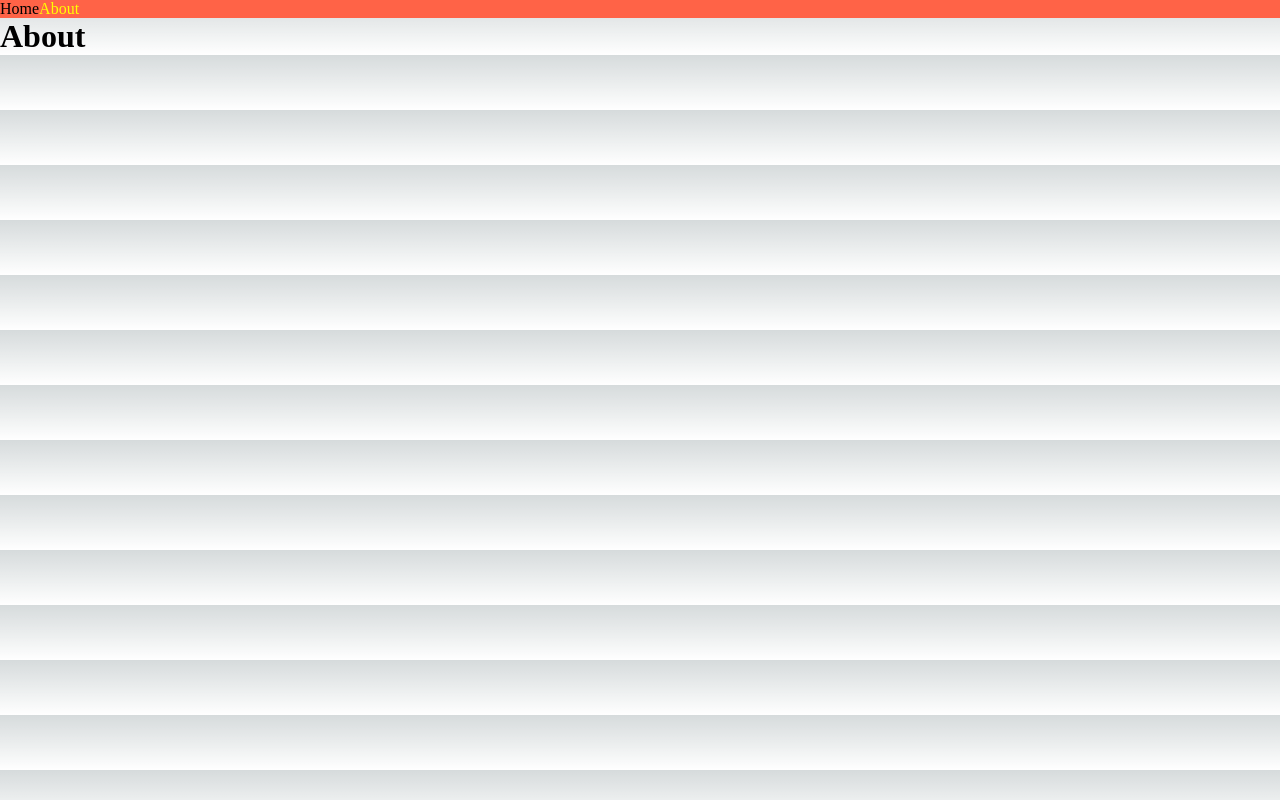
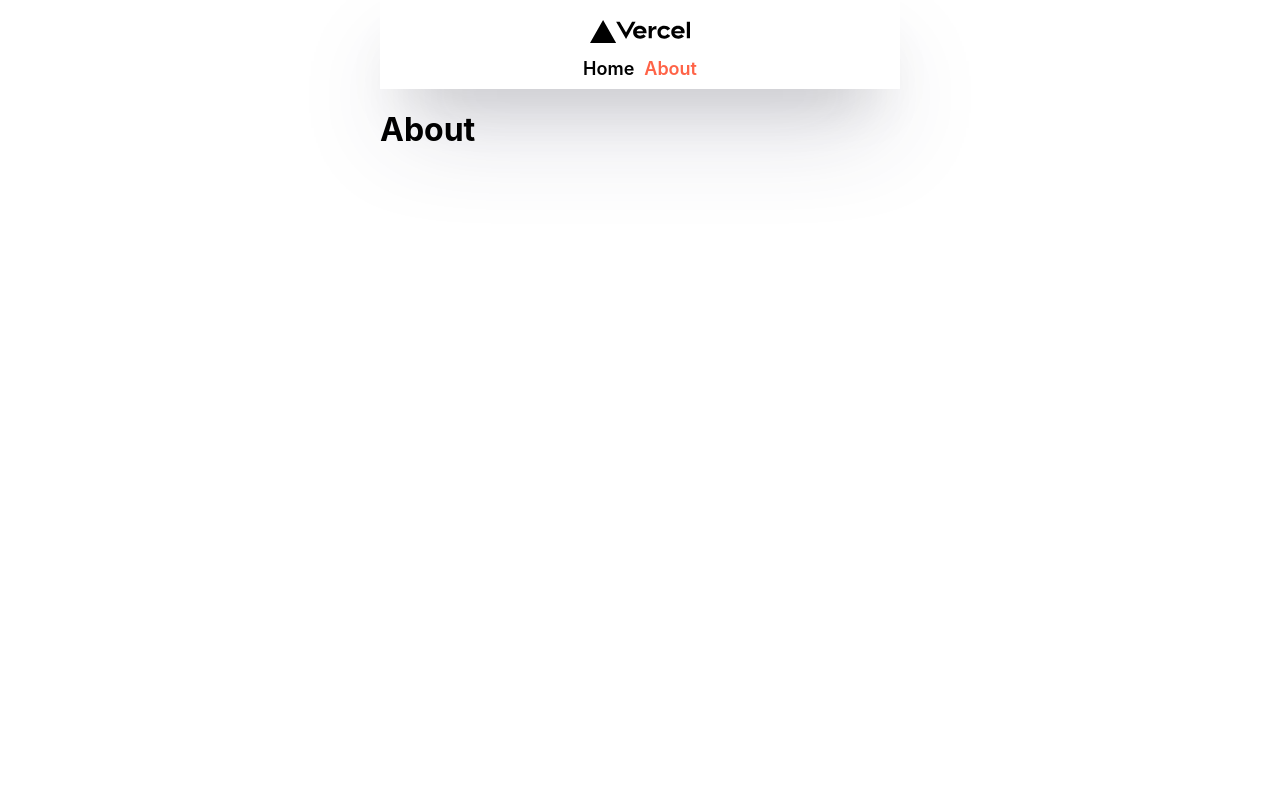
Before and after one commit to skylhs3/nextjs-intro, a Next.js app: page /about in a window 1280 px wide. Built offline with nearby package versions, Linux system fonts and the light colour scheme.

Commit message:
#2.1 Fetching Data

```diff
--- a/components/NavBar.js
+++ b/components/NavBar.js
@@ -4,21 +4,40 @@
   const router = useRouter();
   return (
     <nav>
-      <Link href="/" legacyBehavior>
-        <a className={router.pathname==="/"?"active":""} >Home</a>
-      </Link>
-      <Link href="/about" legacyBehavior>
-        <a className={router.pathname==="/about"?"active":""} >About</a>
-      </Link>
+      <img src="/vercel.svg" />
+      <div>
+        <Link href="/" legacyBehavior>
+          <a className={router.pathname === "/" ? "active" : ""}>Home</a>
+        </Link>
+        <Link href="/about" legacyBehavior>
+          <a className={router.pathname === "/about" ? "active" : ""}>About</a>
+        </Link>
+      </div>
       <style jsx>{`
         nav {
-          background-color: tomato;
+          display: flex;
+          gap: 10px;
+          flex-direction: column;
+          align-items: center;
+          padding-top: 20px;
+          padding-bottom: 10px;
+          box-shadow: rgba(50, 50, 93, 0.25) 0px 50px 100px -20px,
+            rgba(0, 0, 0, 0.3) 0px 30px 60px -30px;
         }
-        a {
-          text-decoration: none;
+        img {
+          max-width: 100px;
+          margin-bottom: 5px;
         }
-        .active{
-            color:yellow;
+        nav a {
+          font-weight: 600;
+          font-size: 18px;
+        }
+        .active {
+          color: tomato;
+        }
+        nav div {
+          display: flex;
+          gap: 10px;
         }
       `}</style>
     </nav>
--- a/styles/globals.css
+++ b/styles/globals.css
@@ -1,98 +1,15 @@
-:root {
-  --max-width: 1100px;
-  --border-radius: 12px;
-  --font-mono: ui-monospace, Menlo, Monaco, 'Cascadia Mono', 'Segoe UI Mono',
-    'Roboto Mono', 'Oxygen Mono', 'Ubuntu Monospace', 'Source Code Pro',
-    'Fira Mono', 'Droid Sans Mono', 'Courier New', monospace;
-
-  --foreground-rgb: 0, 0, 0;
-  --background-start-rgb: 214, 219, 220;
-  --background-end-rgb: 255, 255, 255;
-
-  --primary-glow: conic-gradient(
-    from 180deg at 50% 50%,
-    #16abff33 0deg,
-    #0885ff33 55deg,
-    #54d6ff33 120deg,
-    #0071ff33 160deg,
-    transparent 360deg
-  );
-  --secondary-glow: radial-gradient(
-    rgba(255, 255, 255, 1),
-    rgba(255, 255, 255, 0)
-  );
-
-  --tile-start-rgb: 239, 245, 249;
-  --tile-end-rgb: 228, 232, 233;
-  --tile-border: conic-gradient(
-    #00000080,
-    #00000040,
-    #00000030,
-    #00000020,
-    #00000010,
-    #00000010,
-    #00000080
-  );
-
-  --callout-rgb: 238, 240, 241;
-  --callout-border-rgb: 172, 175, 176;
-  --card-rgb: 180, 185, 188;
-  --card-border-rgb: 131, 134, 135;
-}
-
-@media (prefers-color-scheme: dark) {
-  :root {
-    --foreground-rgb: 255, 255, 255;
-    --background-start-rgb: 0, 0, 0;
-    --background-end-rgb: 0, 0, 0;
-
-    --primary-glow: radial-gradient(rgba(1, 65, 255, 0.4), rgba(1, 65, 255, 0));
-    --secondary-glow: linear-gradient(
-      to bottom right,
-      rgba(1, 65, 255, 0),
-      rgba(1, 65, 255, 0),
-      rgba(1, 65, 255, 0.3)
-    );
-
-    --tile-start-rgb: 2, 13, 46;
-    --tile-end-rgb: 2, 5, 19;
-    --tile-border: conic-gradient(
-      #ffffff80,
-      #ffffff40,
-      #ffffff30,
-      #ffffff20,
-      #ffffff10,
-      #ffffff10,
-      #ffffff80
-    );
-
-    --callout-rgb: 20, 20, 20;
-    --callout-border-rgb: 108, 108, 108;
-    --card-rgb: 100, 100, 100;
-    --card-border-rgb: 200, 200, 200;
-  }
-}
-
-* {
-  box-sizing: border-box;
+html,
+body {
   padding: 0;
   margin: 0;
-}
-
-html,
-body {
-  max-width: 100vw;
-  overflow-x: hidden;
+  font-family: -apple-system, BlinkMacSystemFont, Segoe UI, Roboto, Oxygen,
+    Ubuntu, Cantarell, Fira Sans, Droid Sans, Helvetica Neue, sans-serif;
 }
 
 body {
-  color: rgb(var(--foreground-rgb));
-  background: linear-gradient(
-      to bottom,
-      transparent,
-      rgb(var(--background-end-rgb))
-    )
-    rgb(var(--background-start-rgb));
+  max-width: 520px;
+  width: 100%;
+  margin: 0 auto;
 }
 
 a {
@@ -100,8 +17,6 @@
   text-decoration: none;
 }
 
-@media (prefers-color-scheme: dark) {
-  html {
-    color-scheme: dark;
-  }
+* {
+  box-sizing: border-box;
 }
```
Also changed, not shown: pages/index.js (+25 -2 lines).
